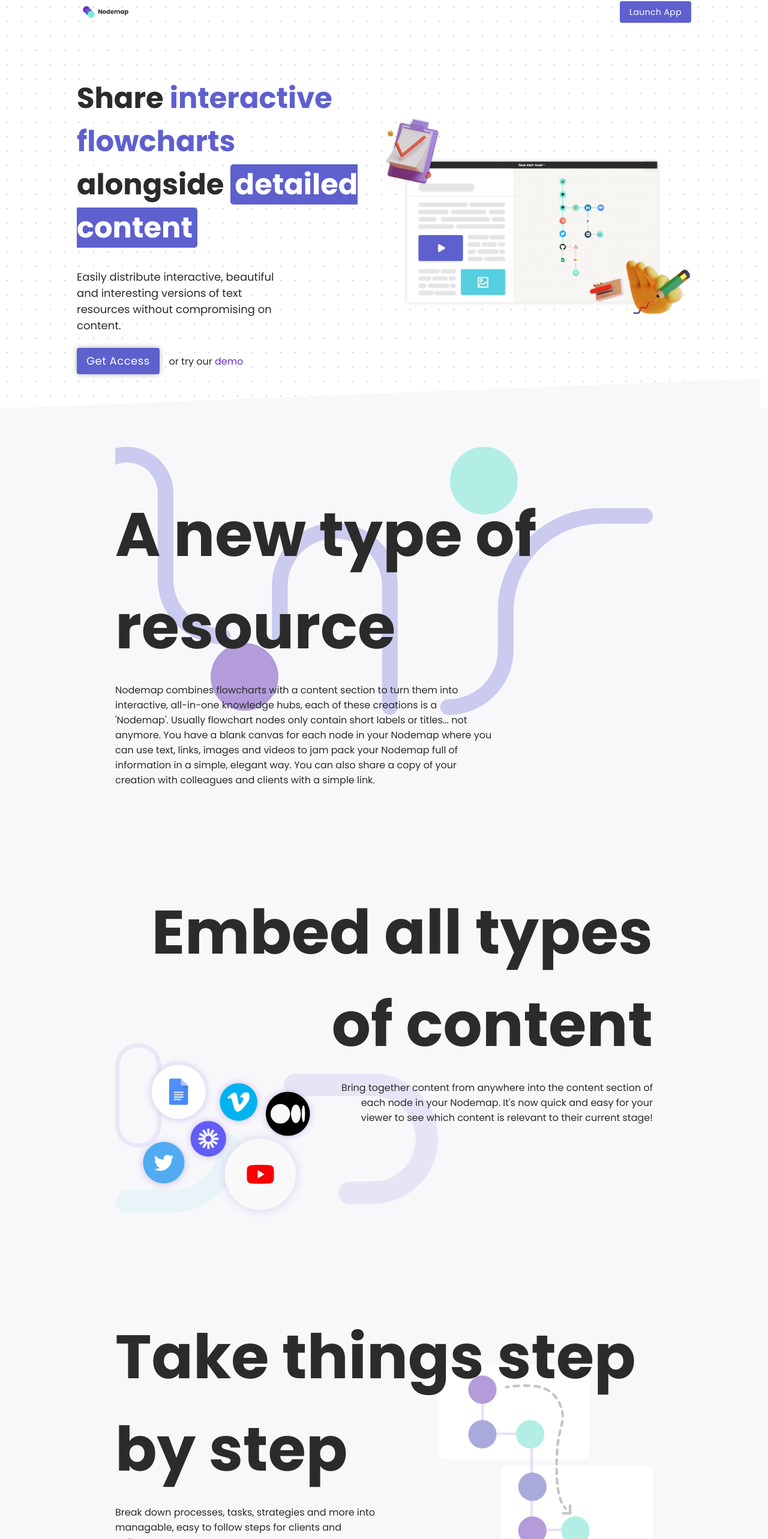
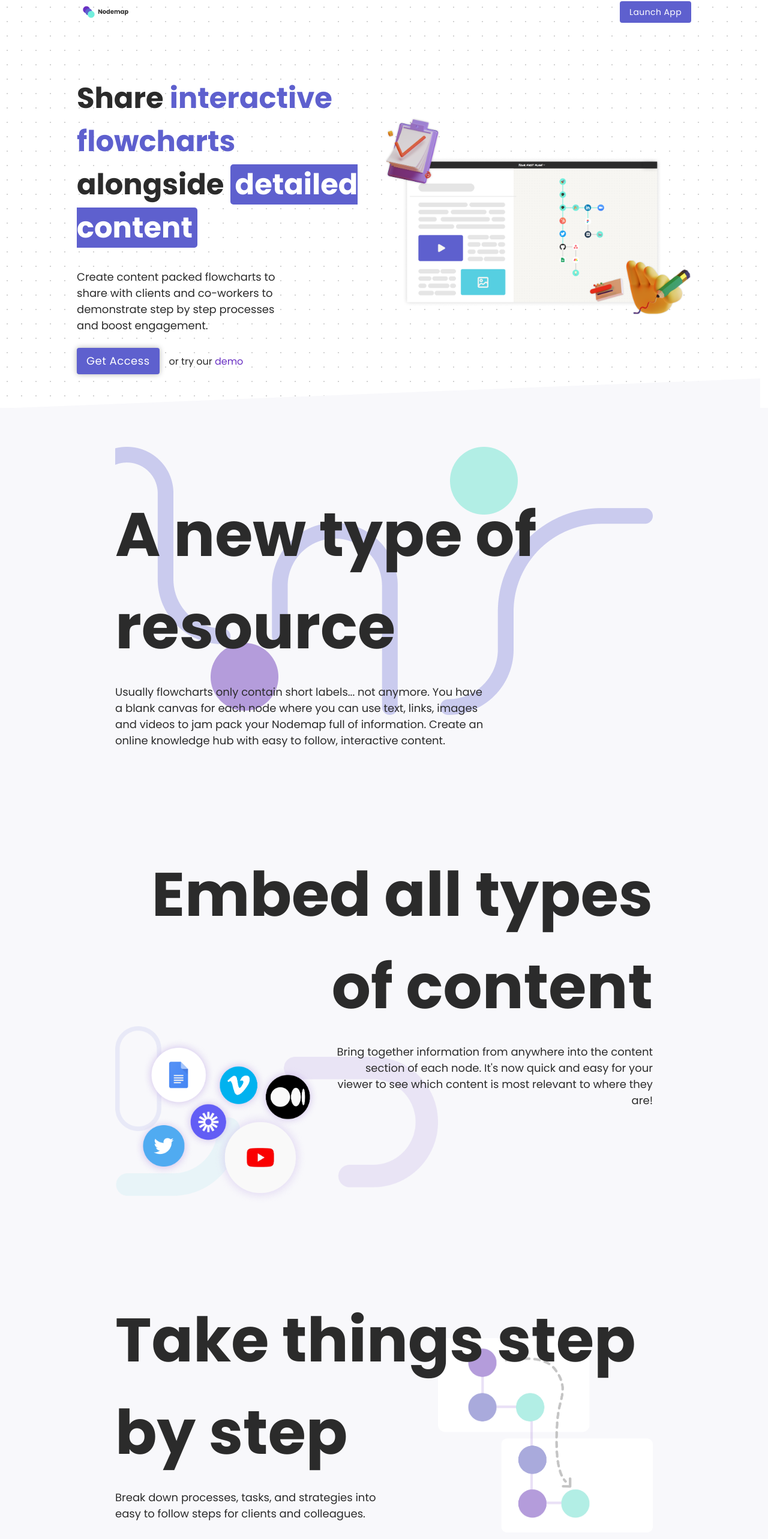
Before and after one commit to nikhilol/NodemapLandingPage, a Next.js app: page / in a window 1280 px wide. Shown: the top 2566 px of the page at 60% size. Built offline with nearby package versions, Linux system fonts and the light colour scheme.

Commit message:
updated copy

```diff
--- a/pages/index.js
+++ b/pages/index.js
@@ -36,7 +36,7 @@ export default function Home() {
                 <span style={{ color: "white", background:'#5E60CE', padding:'0vh 1vh', borderRadius:'5px'}}>detailed content</span>
               </h1>
               <p style={{ fontWeight: "normal" }}>
-                Easily distribute interactive, beautiful and interesting versions of text resources without compromising on content.
+                Create content packed flowcharts to share with clients and co-workers to demonstrate step by step processes and boost engagement.
               </p>
               <div className={styles.ctaGroup}>
                 <a href='https://app.nodemap.io/signup'>
@@ -56,19 +56,19 @@ export default function Home() {
             <div style={{background:'#F8F8FB', height:'auto', margin:'5vh 0', position:'relative', width:'70%', backgroundImage:`url(/static/Section1.png)`, backgroundRepeat:'no-repeat', backgroundPosition:'top right'}}>
               <div style={{display:'flex', flexDirection:'column'}}>
                 <h1 style={{fontSize:'8vw', marginBottom:'0'}}>A new type of resource</h1>
-                <p style={{width:'70%'}}>{"Nodemap combines flowcharts with a content section to turn them into interactive, all-in-one knowledge hubs, each of these creations is a 'Nodemap'. Usually flowchart nodes only contain short labels or titles... not anymore. You have a blank canvas for each node in your Nodemap where you can use text, links, images and videos to jam pack your Nodemap full of information in a simple, elegant way. You can also share a copy of your creation with colleagues and clients with a simple link."}</p>
+                <p style={{width:'70%', fontSize:'large'}}>{"Usually flowcharts only contain short labels... not anymore. You have a blank canvas for each node where you can use text, links, images and videos to jam pack your Nodemap full of information. Create an online knowledge hub with easy to follow, interactive content."}</p>
               </div>
             </div>
             <div style={{background:'#F8F8FB', height:'auto', margin:'5vh 0', position:'relative', width:'70%', backgroundImage:'url(/static/Section2.png)', backgroundRepeat:'no-repeat', backgroundSize:'60%', backgroundPosition:'left bottom'}}>
               <div style={{display:'flex', flexDirection:'column', textAlign:'right', alignItems:'flex-end'}}>
                 <h1 style={{fontSize:'8vw', marginBottom:'0'}}>Embed all types of content</h1>
-                <p style={{width:'60%', marginBottom:'20vh'}}>{"Bring together content from anywhere into the content section of each node in your Nodemap. It's now quick and easy for your viewer to see which content is relevant to their current stage!"}</p>
+                <p style={{width:'60%', marginBottom:'20vh', fontSize:'large'}}>{"Bring together information from anywhere into the content section of each node. It's now quick and easy for your viewer to see which content is most relevant to where they are!"}</p>
               </div>
             </div>
             <div style={{background:'#F8F8FB', height:'auto', margin:'5vh 0', position:'relative', width:'70%', backgroundImage:'url(/static/Section3.png)', backgroundRepeat:'no-repeat', backgroundSize:'40%', backgroundPosition:'right bottom'}}>
               <div style={{display:'flex', flexDirection:'column'}}>
                 <h1 style={{fontSize:'8vw', marginBottom:'0'}}>Take things step by step</h1>
-                <p style={{width:'50%'}}>Break down processes, tasks, strategies and more into managable, easy to follow steps for clients and colleagues.</p>
+                <p style={{width:'50%', fontSize:'large'}}>Break down processes, tasks, and strategies into easy to follow steps for clients and colleagues.</p>
               </div>
             </div>
           </div>
@@ -79,7 +79,7 @@ export default function Home() {
             <div className={styles.cardsContainer}>
               <Card elevation={0} className={styles.card}>
                 <h2>Create</h2>
-                <p>You have full control over the layout and content of your Nodemap creations. Drag nodes around, use custom node images and embed video content to create something useful and beautiful.</p>
+                <p>You have full control over the layout and content of your creations. Drag nodes around, use custom images and embed different types of content.</p>
               </Card>
               <Card elevation={0} className={styles.card}>
                 <h2>Share</h2>
```
